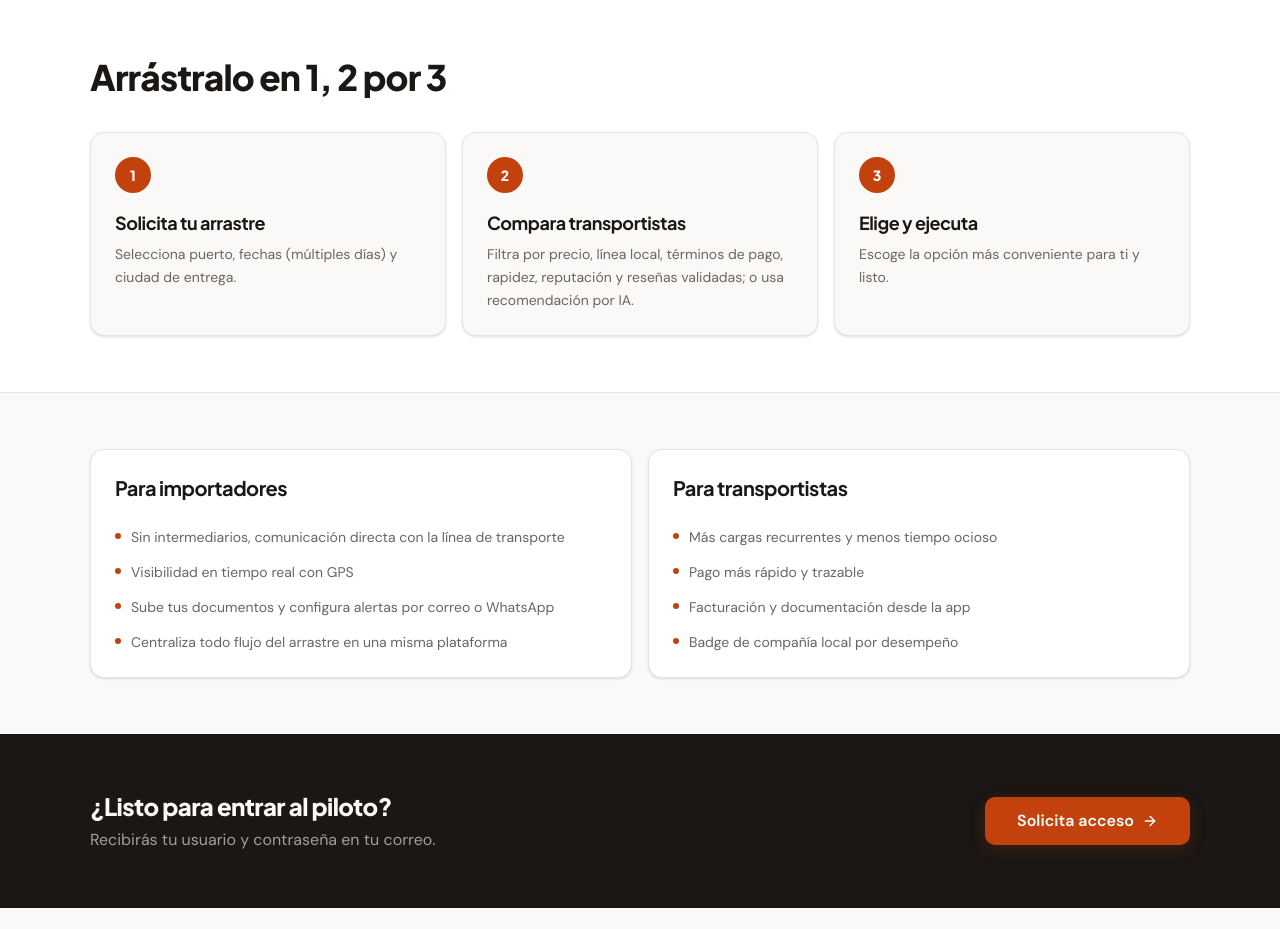
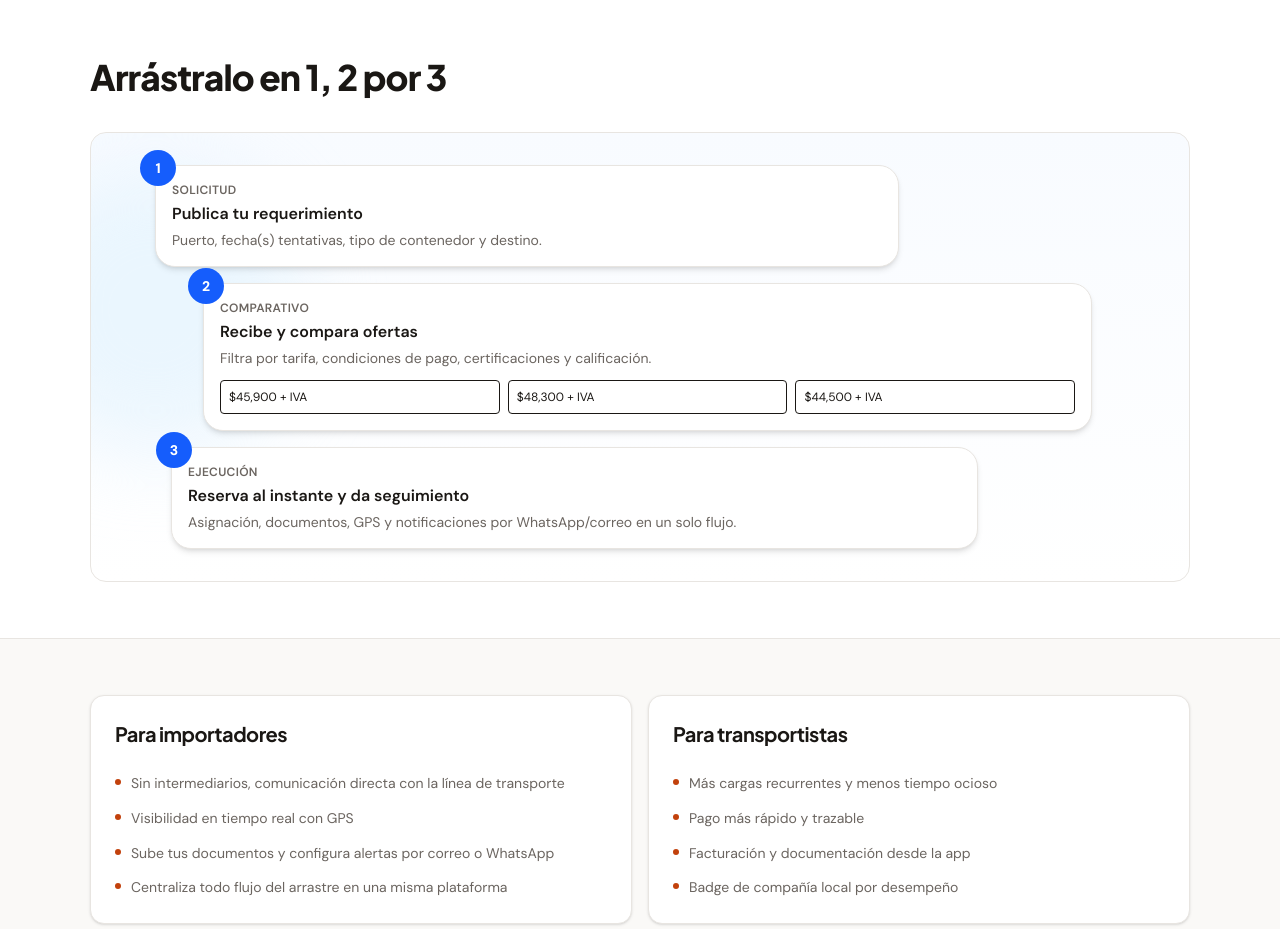
Before and after one commit to apollo-ex/arrastralo, a Next.js app: page /landing in a window 1280 px wide. Shown: the part 5340-6269 px from the top of the page. Before the commit the page ends 6248 px from the top, so only its background shows below. Built offline with nearby package versions, Linux system fonts and the light colour scheme.

Commit message:
Redesign 1-2-3 section with layered storyboard mock

```diff
--- a/app/landing/page.tsx
+++ b/app/landing/page.tsx
@@ -497,18 +497,36 @@ export default function LandingPage() {
           <h2 className="font-display text-[clamp(1.4rem,3vw,2.2rem)] font-extrabold tracking-tight mb-7">
             Arrástralo en 1, 2 por 3
           </h2>
-          <div className="grid gap-4 sm:grid-cols-2 lg:grid-cols-3">
-            {steps.map(({ n, title, desc }) => (
-              <Card key={n} className="bg-background hover:shadow-sm hover:border-warm-300">
-                <CardContent className="p-5 sm:p-6">
-                  <span className="inline-grid place-items-center size-9 rounded-full bg-primary text-primary-foreground font-display text-sm font-extrabold mb-4">
-                    {n}
-                  </span>
-                  <h4 className="font-display text-base sm:text-lg font-bold tracking-tight mb-1.5">{title}</h4>
-                  <p className="text-sm text-muted-foreground leading-relaxed">{desc}</p>
-                </CardContent>
-              </Card>
-            ))}
+          <div className="relative mt-2 rounded-2xl border border-border bg-gradient-to-b from-[#f8fbff] to-white p-4 sm:p-8 overflow-hidden">
+            <div className="absolute -left-20 top-8 w-72 h-72 rounded-full bg-sky-100/60 blur-2xl" />
+
+            <div className="relative space-y-4">
+              <div className="relative ml-2 sm:ml-8 w-[92%] sm:w-[72%] rounded-xl border border-border bg-white shadow-md p-3 sm:p-4">
+                <span className="absolute -left-4 -top-4 inline-grid place-items-center size-9 rounded-full bg-blue-600 text-white font-extrabold text-sm">1</span>
+                <p className="text-xs font-semibold text-muted-foreground uppercase tracking-wide">Solicitud</p>
+                <p className="font-semibold mt-1">Publica tu requerimiento</p>
+                <p className="text-sm text-muted-foreground mt-1">Puerto, fecha(s) tentativas, tipo de contenedor y destino.</p>
+              </div>
+
+              <div className="relative ml-8 sm:ml-20 w-[94%] sm:w-[86%] rounded-xl border border-border bg-white shadow-md p-3 sm:p-4">
+                <span className="absolute -left-4 -top-4 inline-grid place-items-center size-9 rounded-full bg-blue-600 text-white font-extrabold text-sm">2</span>
+                <p className="text-xs font-semibold text-muted-foreground uppercase tracking-wide">Comparativo</p>
+                <p className="font-semibold mt-1">Recibe y compara ofertas</p>
+                <p className="text-sm text-muted-foreground mt-1">Filtra por tarifa, condiciones de pago, certificaciones y calificación.</p>
+                <div className="mt-3 grid gap-2 sm:grid-cols-3 text-xs">
+                  <div className="rounded border p-2">$45,900 + IVA</div>
+                  <div className="rounded border p-2">$48,300 + IVA</div>
+                  <div className="rounded border p-2">$44,500 + IVA</div>
+                </div>
+              </div>
+
+              <div className="relative ml-4 sm:ml-12 w-[96%] sm:w-[78%] rounded-xl border border-border bg-white shadow-md p-3 sm:p-4">
+                <span className="absolute -left-4 -top-4 inline-grid place-items-center size-9 rounded-full bg-blue-600 text-white font-extrabold text-sm">3</span>
+                <p className="text-xs font-semibold text-muted-foreground uppercase tracking-wide">Ejecución</p>
+                <p className="font-semibold mt-1">Reserva al instante y da seguimiento</p>
+                <p className="text-sm text-muted-foreground mt-1">Asignación, documentos, GPS y notificaciones por WhatsApp/correo en un solo flujo.</p>
+              </div>
+            </div>
           </div>
         </div>
       </section>
```
